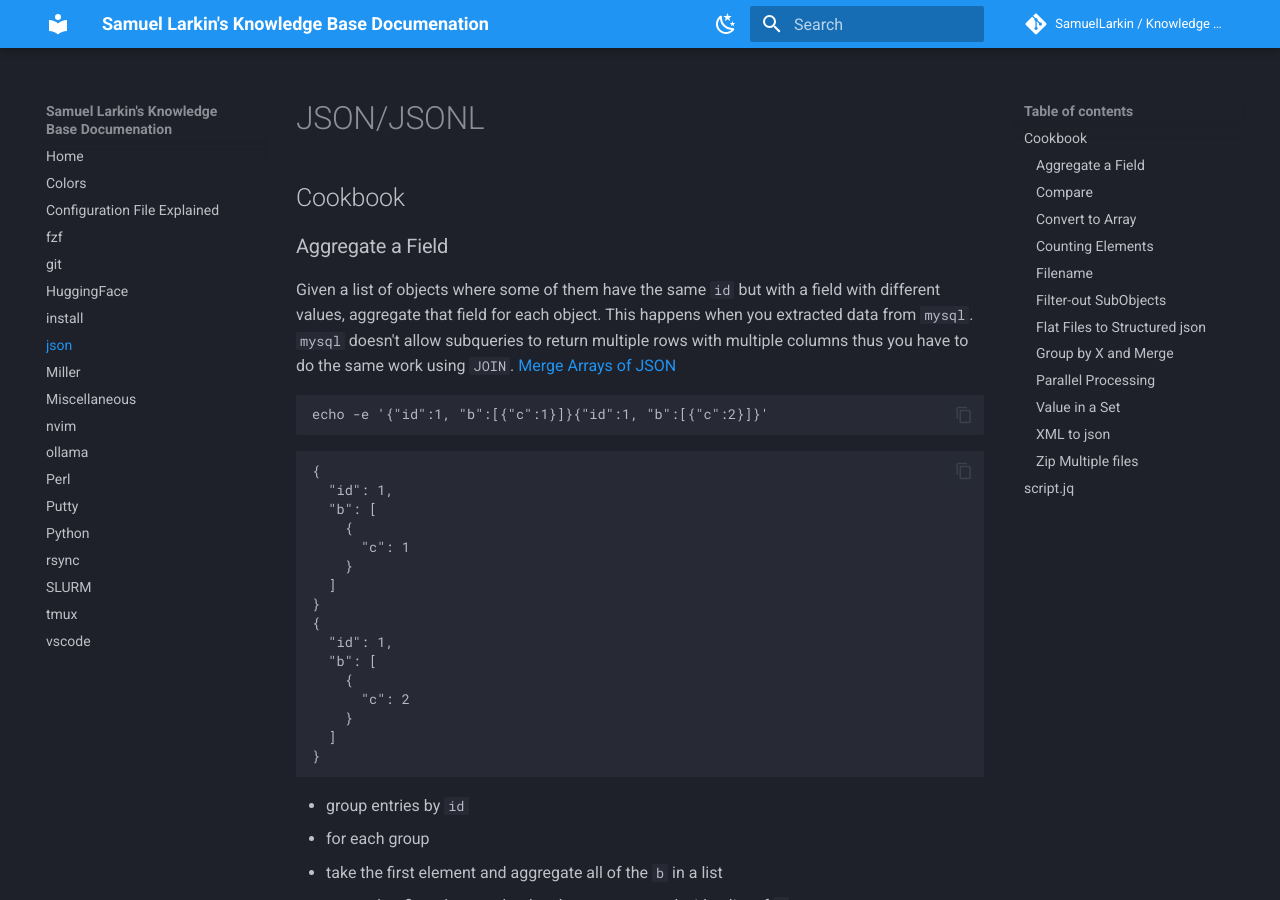
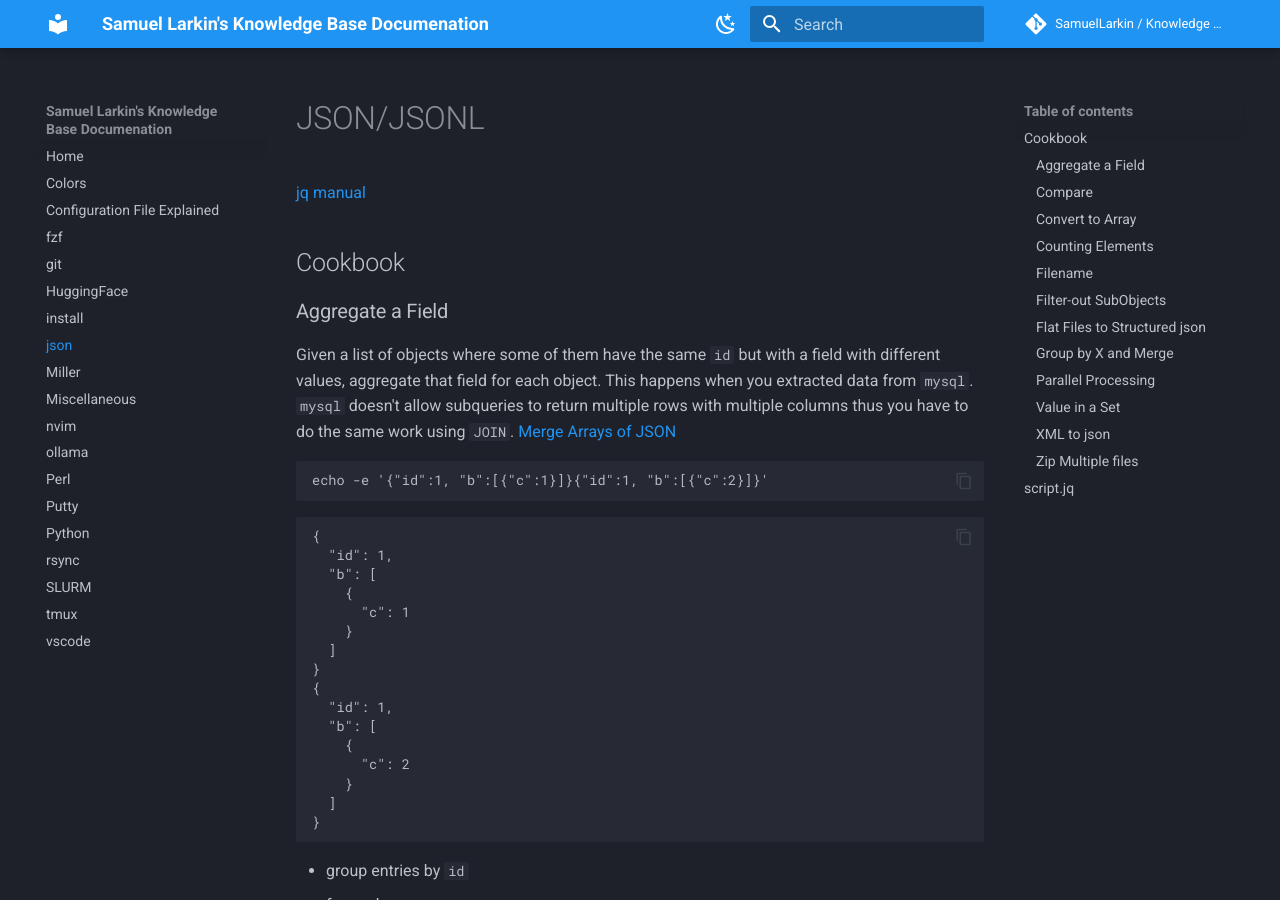
Before and after one commit to SamuelLarkin/kb, an MkDocs documentation site: the page built from docs/json.md, in a window 1280 px wide and 900 px high. Built offline with MkDocs 1.6.1 and Material for MkDocs 9.7.7, drawn with Linux system fonts in a browser that asks for light colours; comment, search, counter and statistics services are not loaded; the version menu is left out.

Commit message:
docs(json): added a link to the `jq`'s documentation

```diff
--- a/docs/json.md
+++ b/docs/json.md
@@ -1,4 +1,6 @@
 # JSON/JSONL
+
+[jq manual](https://jqlang.org/manual/)
 
 ## Cookbook
 
```
